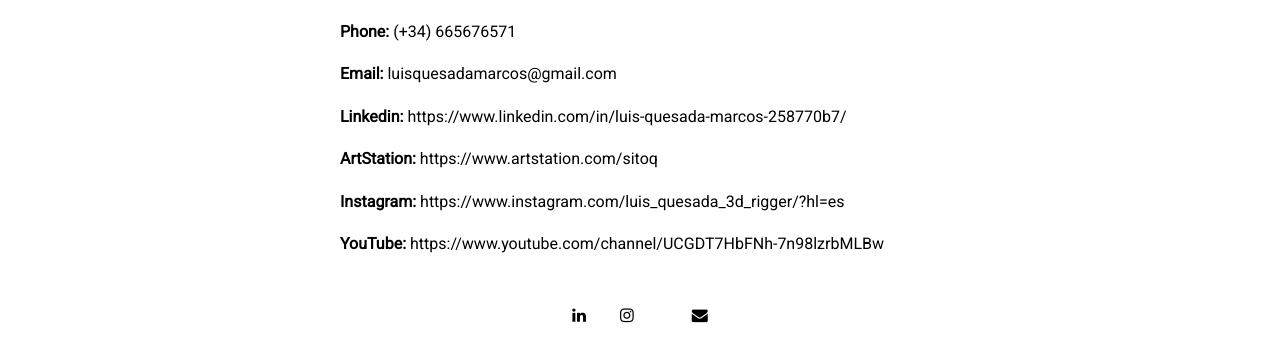
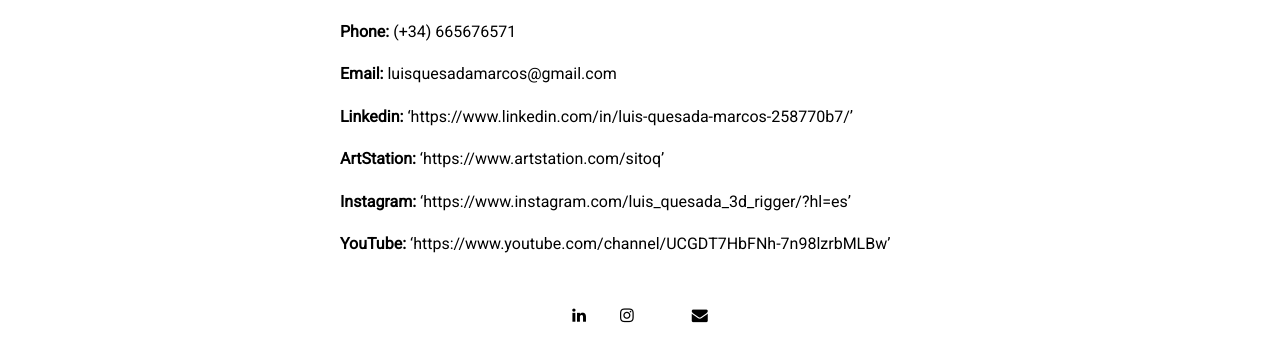
Before and after one commit to SitoQ/Luisquesadamarcos, a Jekyll site: the page built from pages/contact.md, in a window 1280 px wide. Shown: the part 123-465 px from the top of the page. Built offline with Jekyll 4.4.1, drawn with Linux system fonts in a browser that asks for light colours; nearby versions of some CDN libraries.

```diff
--- a/pages/contact.md
+++ b/pages/contact.md
@@ -10,20 +10,20 @@ permalink: /contact
 **Email:**     luisquesadamarcos@gmail.com
 
 **Linkedin:**
-https://www.linkedin.com/in/luis-quesada-marcos-258770b7/
+'https://www.linkedin.com/in/luis-quesada-marcos-258770b7/'
 
 
 
 
 **ArtStation:**
-https://www.artstation.com/sitoq
+'https://www.artstation.com/sitoq'
 
 
 **Instagram:**
-https://www.instagram.com/luis_quesada_3d_rigger/?hl=es
+'https://www.instagram.com/luis_quesada_3d_rigger/?hl=es'
 
 
 
 
 **YouTube:**
-https://www.youtube.com/channel/UCGDT7HbFNh-7n98lzrbMLBw
+'https://www.youtube.com/channel/UCGDT7HbFNh-7n98lzrbMLBw'
```
